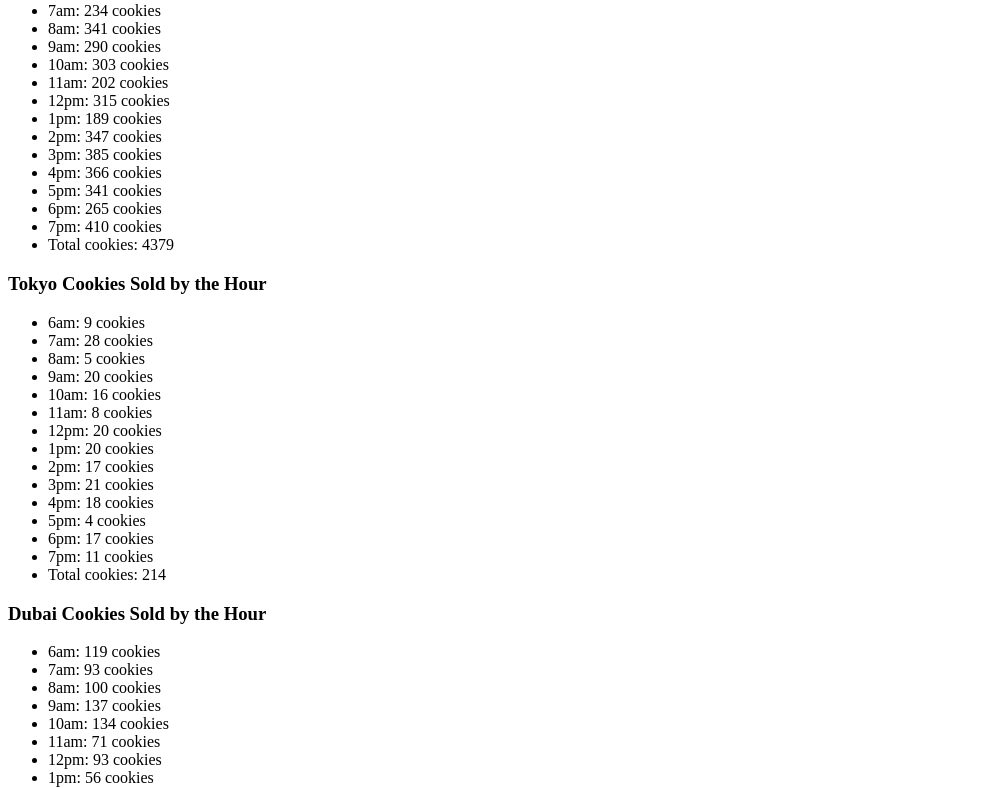
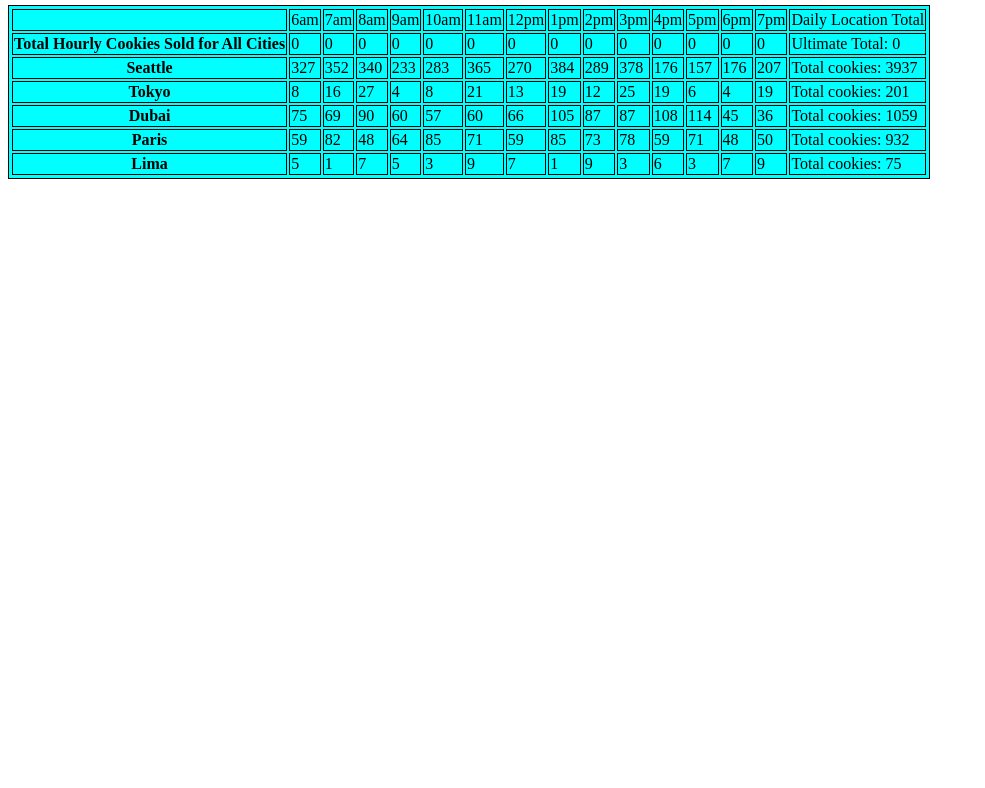
Before and after one commit to ponceedi000/cookie-stand, a plain HTML site: page sales.html in a window 1280 px wide. Shown: the part 101-889 px from the top of the page, without its empty margins (0-985 px from the left). After the commit the page ends 800 px from the top, so only its background shows below. Drawn offline with Linux system fonts and the light colour scheme.

Commit message:
Created constructor function, added CSS and HTML modicfations

```diff
--- a/css/style.css
+++ b/css/style.css
@@ -0,0 +1,5 @@
+table, th, td {
+    border: 1px solid black;
+    padding: 1px;
+    background-color: cyan;
+  }
--- a/js/app.js
+++ b/js/app.js
@@ -1,195 +1,134 @@
 'use strict';
-
-console.log("Hello World!");
-
 
 let hours = ['6am', '7am', '8am', '9am', '10am', '11am', '12pm', '1pm', '2pm', '3pm', '4pm', '5pm', '6pm', '7pm']
 let listOfCookies = document.getElementById('cookieData');
+let table = document.createElement('table')
+function Cookiestore (location, min, max, avg) {
+    this.location = location;
+    this.min = min;
+    this.max = max;
+    this.avg = avg;
+    this.customersPerHour = [];
+    this.cookiesPerHour = [];
+    this.cookiesTotal = 0;
 
-// Code for Seattle location
-let seattle = {
-    name: 'Seattle',
-    min: 23,
-    max: 65,
-    avg: 6.3,
-    getRandomCustomer: function () {
-        return Math.floor(Math.random() * (this.max - this.min + 1) + this.min);
-    },
-    calcCookiePerHour: function () {
-        return Math.ceil(this.getRandomCustomer() * this.avg);
-    },
-    render: function() {
-         let seattleHeader = document.createElement('h3');
-         seattleHeader.textContent = 'Seattle Cookies Sold by the Hour';
-         listOfCookies.appendChild(seattleHeader);
+    this.getRandomNumber = function(min,max) {
+        let randomNumber = Math.floor(((Math.random() * (max - min)) + min) + 1)
+        return randomNumber;
+    };
 
-         let ul = document.createElement('ul');
+this.renderCustomerPerHour = function(min,max) {
+    for (let i = 0; i <hours.length; i++) {
+        let num = this.getRandomNumber(this.min, this.max)
+        this.customersPerHour.push(num);
+    }
+    console.log(this.customersPerHour)
+};
 
-         listOfCookies.appendChild(ul);
+this.renderCookiesPerHour = function() {
+    for (let i = 0; i <this.customersPerHour.length; i++) {
+        this.cookiesPerHour.push(Math.floor(this.customersPerHour[i] * this.avg))
+    }
+    console.log(this.cookiesPerHour);
+};
+// this.renderTime = function() {
+//     for (let i = 0; i < hours.length; i++)
+//     let rowCellHeader = document.createElement('th');
+//     rowCellHeader.textContent = hours[i];
+//     th.appendChild(rowCellHeader)
 
-         let total = 0;
-            for (let i = 0; i < hours.length; i++) {
-                let seattleCookiesSold = this.calcCookiePerHour();
-                let li = document.createElement('li');
-                li.textContent = `${hours[i]}: ${seattleCookiesSold} cookies`;
-                ul.appendChild(li);
-                total += seattleCookiesSold;
-                console.log(seattleCookiesSold);
-            }
-         let li = document.createElement('li');
-         li.textContent = ` Total cookies: ${total}`;
-         ul.appendChild(li);
-    }
-}
-seattle.render();
+// };
 
 
-// Code for Tokyo location
-let tokyo = {
-    name: 'Tokyo',
-    min: 3,
-    max: 24,
-    avg: 1.2,
-    getRandomCustomer: function () {
-        return Math.floor(Math.random() * (this.max - this.min + 1) + this.min);
-    },
-    calcCookiePerHour: function () {
-        return Math.ceil(this.getRandomCustomer() * this.avg);
-    },
-    render: function() {
-         let tokyoHeader = document.createElement('h3');
-         tokyoHeader.textContent = 'Tokyo Cookies Sold by the Hour';
-         listOfCookies.appendChild(tokyoHeader);
 
-         let ul = document.createElement('ul');
-
-         listOfCookies.appendChild(ul);
-
-         let total = 0;
-            for (let i = 0; i < hours.length; i++) {
-                let tokyoCookiesSold = this.calcCookiePerHour();
-                let li = document.createElement('li');
-                li.textContent = `${hours[i]}: ${tokyoCookiesSold} cookies`;
-                ul.appendChild(li);
-                total += tokyoCookiesSold;
-                console.log(tokyoCookiesSold);
-            }
-         let li = document.createElement('li');
-         li.textContent = ` Total cookies: ${total}`;
-         ul.appendChild(li);
-    }
-}
-tokyo.render();
+this.renderCity = function() {
 
 
-// Code for Dubai location
-let dubai = {
-    name: 'Dubai',
-    min: 11,
-    max: 38,
-    avg: 3.7,
-    getRandomCustomer: function () {
-        return Math.floor(Math.random() * (this.max - this.min + 1) + this.min);
-    },
-    calcCookiePerHour: function () {
-        return Math.ceil(this.getRandomCustomer() * this.avg);
-    },
-    render: function() {
-         let dubaiHeader = document.createElement('h3');
-         dubaiHeader.textContent = 'Dubai Cookies Sold by the Hour';
-         listOfCookies.appendChild(dubaiHeader);
+    listOfCookies.appendChild(table)
+    let tr = document.createElement('tr');
+    let locationHead = document.createElement('th');
+    locationHead.textContent = `${this.location}`;
+    tr.appendChild(locationHead)
+    table.appendChild(tr)
+    let total = 0;
+    for (let i = 0; i < hours.length; i++) {
+        let td = document.createElement('td');
+        td.textContent = this.cookiesPerHour[i];
+        tr.appendChild(td);
+        total += this.cookiesPerHour[i];
 
-         let ul = document.createElement('ul');
+    }
+    let td = document.createElement('td');
+    td.textContent = `Total cookies: ${total}`;
+    tr.appendChild(td);
+    // listOfCookies.appendChild(tr);
+}
 
-         listOfCookies.appendChild(ul);
+this.callUponAll = function () {
+    this.renderCustomerPerHour();
+    this.renderCookiesPerHour();
+    this.renderCity();
+}
+this.callUponAll();
+this.shopArray.push(this);
+}
+Cookiestore.prototype.shopArray = [];
 
-         let total = 0;
-            for (let i = 0; i < hours.length; i++) {
-                let dubaiCookiesSold = this.calcCookiePerHour();
-                let li = document.createElement('li');
-                li.textContent = `${hours[i]}: ${dubaiCookiesSold} cookies`;
-                ul.appendChild(li);
-                total += dubaiCookiesSold;
-                console.log(dubaiCookiesSold);
-            }
-         let li = document.createElement('li');
-         li.textContent = ` Total cookies: ${total}`;
-         ul.appendChild(li);
-    }
+function tableHeader() {
+let timeRow = document.createElement('tr')
+let tHead = document.createElement('th')
+tHead.textContent = ''
+timeRow.appendChild(tHead)
+for (let i = 0; i < hours.length; i++) {
+    let td = document.createElement('td')
+    td.textContent = hours[i];
+    timeRow.appendChild(td)
+
 }
-dubai.render();
+let td = document.createElement('td')
+td.textContent = 'Daily Location Total'
+timeRow.appendChild(td)
+table.appendChild(timeRow)
+}
+tableHeader();
 
 
-// Code for Paris location
-let paris = {
-    name: 'Paris',
-    min: 20,
-    max: 38,
-    avg: 2.3,
-    getRandomCustomer: function () {
-        return Math.floor(Math.random() * (this.max - this.min + 1) + this.min);
-    },
-    calcCookiePerHour: function () {
-        return Math.ceil(this.getRandomCustomer() * this.avg);
-    },
-    render: function() {
-         let parisHeader = document.createElement('h3');
-         parisHeader.textContent = 'Paris Cookies Sold by the Hour';
-         listOfCookies.appendChild(parisHeader);
+function renderFooterTable() {
+    const footerElem = document.createElement('tr');
+    table.appendChild(footerElem);
 
-         let ul = document.createElement('ul');
+    const rowFooterElem = document.createElement('th');
+    rowFooterElem.textContent = 'Total Hourly Cookies Sold for All Cities';
+    footerElem.appendChild(rowFooterElem);
 
-         listOfCookies.appendChild(ul);
+    let dailyTotalCookies = [];
+    for (let h = 0; h < hours.length; h++) {
+        let cookieHourlyTotal = 0;
+        for (let i = 0; i < Cookiestore.prototype.shopArray.length; i++) {
+            let currentStore = Cookiestore.prototype.shopArray[i];
+            cookieHourlyTotal += currentStore.cookiesPerHour[h];
+        }
+        const shopCellElem2 = document.createElement('td');
+        shopCellElem2.textContent = `${cookieHourlyTotal}`;
+        footerElem.appendChild(shopCellElem2);
+        dailyTotalCookies.push(cookieHourlyTotal);
+    }
+    let cookieDailyTotal = 0;
+    for (let i = 0; i < dailyTotalCookies.length; i++) {
+        cookieDailyTotal += dailyTotalCookies[i];
+    }
+    const shopCellElem3 = document.createElement('td');
+    shopCellElem3.textContent = `Ultimate Total: ` + cookieDailyTotal;
+    footerElem.appendChild(shopCellElem3);
+}
+renderFooterTable();
 
-         let total = 0;
-            for (let i = 0; i < hours.length; i++) {
-                let parisCookiesSold = this.calcCookiePerHour();
-                let li = document.createElement('li');
-                li.textContent = `${hours[i]}: ${parisCookiesSold} cookies`;
-                ul.appendChild(li);
-                total += parisCookiesSold;
-                console.log(parisCookiesSold);
-            }
-         let li = document.createElement('li');
-         li.textContent = ` Total cookies: ${total}`;
-         ul.appendChild(li);
-    }
-}
-paris.render();
 
-// Code for Lima location
-let lima = {
-    name: 'Lima',
-    min: 2,
-    max: 16,
-    avg: 4.6,
-    getRandomCustomer: function () {
-        return Math.floor(Math.random() * (this.max - this.min + 1) + this.min);
-    },
-    calcCookiePerHour: function () {
-        return Math.ceil(this.getRandomCustomer() * this.avg);
-    },
-    render: function() {
-         let limaHeader = document.createElement('h3');
-         limaHeader.textContent = 'Lima Cookies Sold by the Hour';
-         listOfCookies.appendChild(limaHeader);
 
-         let ul = document.createElement('ul');
+const seattle = new Cookiestore('Seattle', 23, 65, 6.3);
+const tokyo = new Cookiestore('Tokyo', 3, 24, 1.2);
+const dubai = new Cookiestore('Dubai', 11, 38, 3,7);
+const paris = new Cookiestore('Paris', 20, 38, 2.3);
+const lima = new Cookiestore('Lima', 2, 16, 0.6);
 
-         listOfCookies.appendChild(ul);
-
-         let total = 0;
-            for (let i = 0; i < hours.length; i++) {
-                let limaCookiesSold = this.calcCookiePerHour();
-                let li = document.createElement('li');
-                li.textContent = `${hours[i]}: ${limaCookiesSold} cookies`;
-                ul.appendChild(li);
-                total += limaCookiesSold;
-                console.log(limaCookiesSold);
-            }
-         let li = document.createElement('li');
-         li.textContent = ` Total cookies: ${total}`;
-         ul.appendChild(li);
-    }
-}
-lima.render();
+console.log(Cookiestore.prototype.shopArray);
--- a/sales.html
+++ b/sales.html
@@ -9,19 +9,14 @@
     <link rel="stylesheet" href="css/style.css">
     <title>Sales</title>
 </head>
-
 <body>
 
     <head>
         <a href="index.html">Home</a>
+        <h1>Cookie Sales Page</h1>
     </head>
 
-    <div id="cookieData">
-
-
-
-
-    </div>
+    <div id="cookieData"></div>
 
 
 
```
